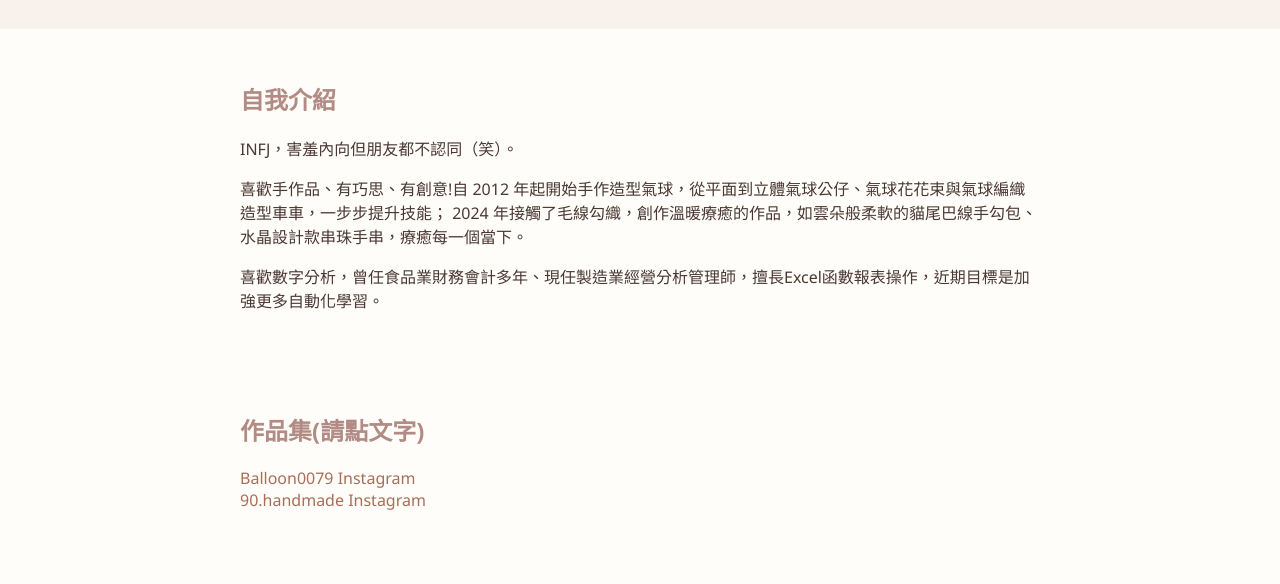
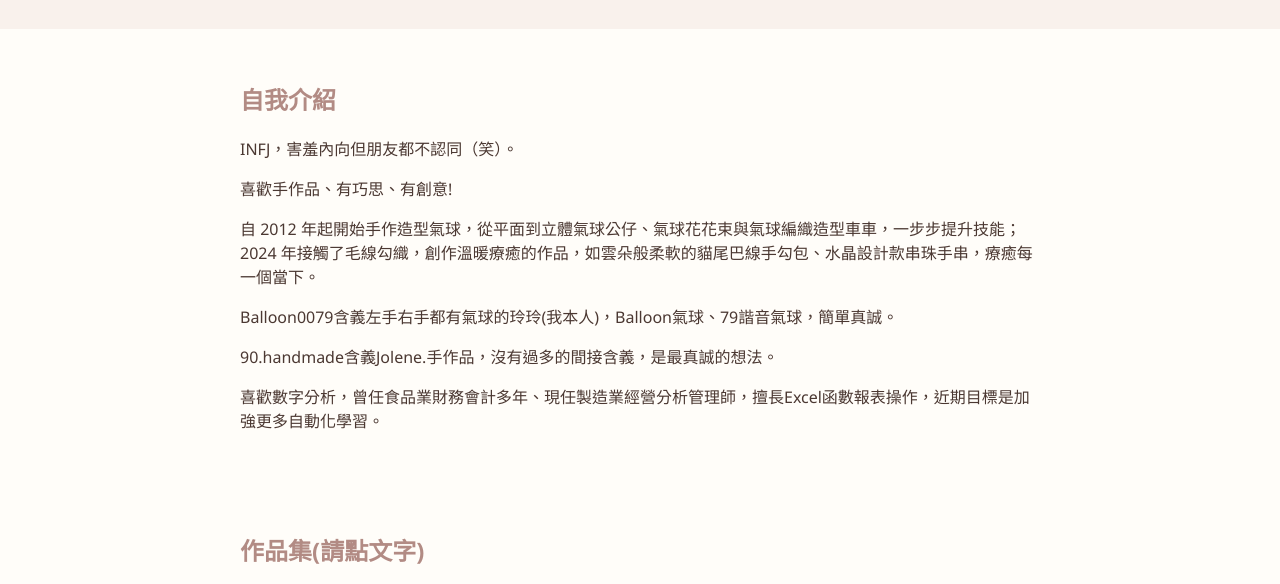
Before and after one commit to chiachiapupu/Jolene, a plain HTML site: page index.html in a window 1280 px wide. Shown: the part 170-754 px from the top of the page. Drawn offline with Linux system fonts and the light colour scheme.

Commit message:
Update index.html

```diff
--- a/index.html
+++ b/index.html
@@ -91,8 +91,13 @@
     <section>
         <h2>自我介紹</h2>
         <p>INFJ，害羞內向但朋友都不認同（笑）。
-        <p>喜歡手作品、有巧思、有創意!自 2012 年起開始手作造型氣球，從平面到立體氣球公仔、氣球花花束與氣球編織造型車車，一步步提升技能；
-        2024 年接觸了毛線勾織，創作溫暖療癒的作品，如雲朵般柔軟的貓尾巴線手勾包、水晶設計款串珠手串，療癒每一個當下。</p>
+        <p>喜歡手作品、有巧思、有創意!
+        <p>自 2012 年起開始手作造型氣球，從平面到立體氣球公仔、氣球花花束與氣球編織造型車車，一步步提升技能；
+        2024 年接觸了毛線勾織，創作溫暖療癒的作品，如雲朵般柔軟的貓尾巴線手勾包、水晶設計款串珠手串，療癒每一個當下。
+
+        <p>Balloon0079含義左手右手都有氣球的玲玲(我本人)，Balloon氣球、79諧音氣球，簡單真誠。
+        <p>90.handmade含義Jolene.手作品，沒有過多的間接含義，是最真誠的想法。
+
         <p>喜歡數字分析，曾任食品業財務會計多年、現任製造業經營分析管理師，擅長Excel函數報表操作，近期目標是加強更多自動化學習。</p>
     </section>
 
```
